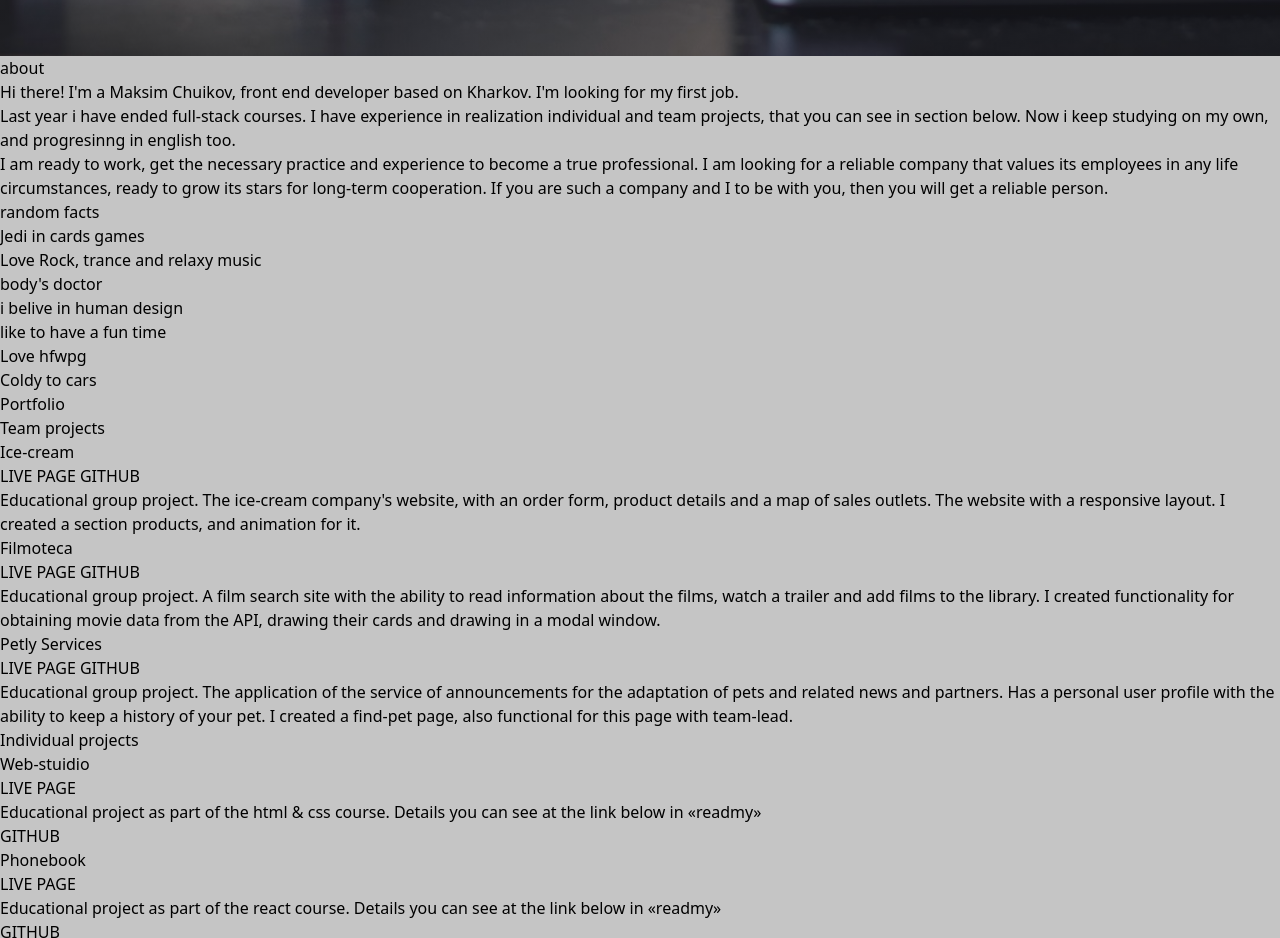
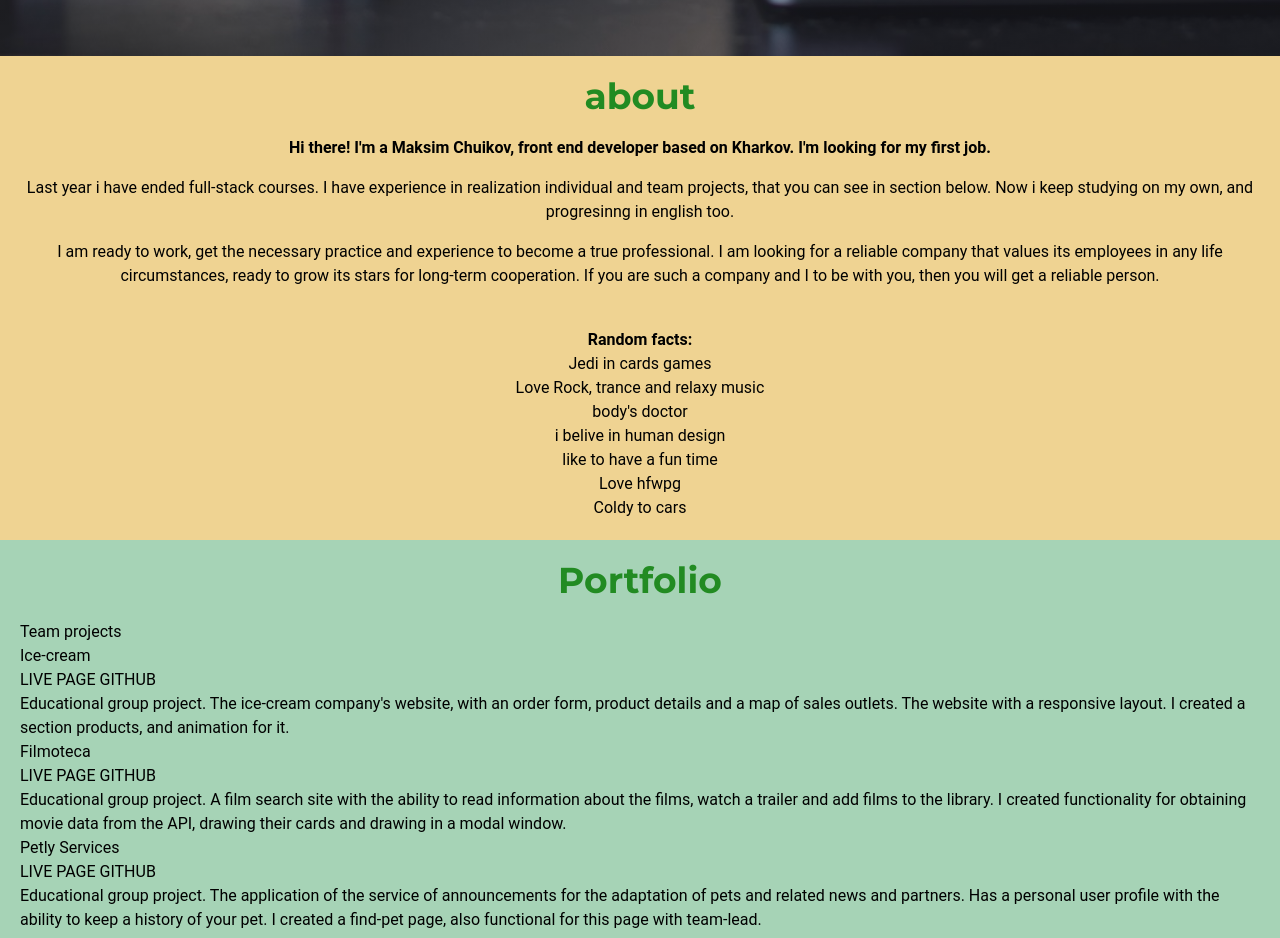
Before and after one commit to Maxximusan/portfolio-website, a website: page index.html in a window 1280 px wide. Shown: the part 840-1778 px from the top of the page. Drawn offline with Linux system fonts and the light colour scheme.

Commit message:
tailwind - продолжение +
- настройки в setting.json для игнора ошибок
- мои шрифты: по умолчанию и дополнительный

```diff
--- a/css/input.css
+++ b/css/input.css
@@ -1,3 +1,12 @@
+
 @tailwind base;
 @tailwind components;
 @tailwind utilities;
+
+@font-face {
+    font-family: 'Roboto';
+    /* font-style: normal;
+    font-weight: 400;
+    font-display: swap; */
+    src: url(/fonts/Roboto-Regular.ttf) format('ttf');
+  }
--- a/index.html
+++ b/index.html
@@ -34,19 +34,19 @@
 
         </section>
 
-        <section id="about">
-            <h2 > about </h2>
-            <div>
-            <h3> Hi there! I'm a Maksim Chuikov, front end developer based on Kharkov. I'm looking for my first job.</h3>
-           <p>
+        <section id="about" class="bg-bgrAbout py-5 px-5">
+            <h2 class="text-center text-4xl font-mons text-h2 mb-5 font-bold" > about </h2>
+            <div class="text-center mb-10">
+            <h3 class="mb-4 font-bold"> Hi there! I'm a Maksim Chuikov, front end developer based on Kharkov. I'm looking for my first job.</h3>
+           <p class="mb-4">
             Last year i have ended full-stack courses.
             I have experience in realization individual and team projects, that you can see in section below.
             Now i keep studying on my own, and progresinng in english too.
           </p>
-          <p> I am ready to work, get the necessary practice and experience to become a true professional. I am looking for a reliable company that values its employees in any life circumstances, ready to grow its stars for long-term cooperation. If you are such a company and I to be with you, then you will get a reliable person.</p>
+          <p class="mb-4"> I am ready to work, get the necessary practice and experience to become a true professional. I am looking for a reliable company that values its employees in any life circumstances, ready to grow its stars for long-term cooperation. If you are such a company and I to be with you, then you will get a reliable person.</p>
         </div>
-        <div>
-          <h3> random facts</h3>
+        <div class="text-center">
+          <h3 class="font-bold"> Random facts:</h3>
           <ul>
             <li><p> Jedi in cards games</p></li>
             <li><p> Love Rock, trance and relaxy music</p></li>
@@ -60,9 +60,9 @@
         </div>
         </section>
 
-        <section id="portfolio">
-            <h2> Portfolio </h2>
-            <div>
+        <section id="portfolio" class="bg-bgrPortfolio py-5 px-5">
+            <h2 class="text-center text-4xl font-mons text-h2 mb-5 font-bold"> Portfolio </h2>
+            <div class="mb-8">
                 <h3> Team projects</h3>
 
              <ul>
@@ -152,8 +152,8 @@
     </main>
 
 
-    <footer id="contacts">
-        <h2> My contacts</h2>
+    <footer id="contacts" class="bg-bgrContacts py-5 px-5">
+        <h2 class="text-center text-4xl font-mons text-h2 mb-5 font-bold"> My contacts</h2>
         <ul>
             <li>
                 <a href="https://t.me/maxximusan">
--- a/tailwind.config.js
+++ b/tailwind.config.js
@@ -2,6 +2,8 @@
 module.exports = {
   content: ["./index.html"],
   theme: {
+
+
     extend: {
       backgroundImage: {
         'hero-pattern': "linear-gradient(to right, rgba(47, 48, 58, 0.4), rgba(47, 48, 58, 0.4)),url('/images/1590125748_05-laptop-for-coding.jpg')",
@@ -13,6 +15,15 @@ module.exports = {
         border: '#f36421',
         bgrHead: '#87775bde',
         bgrBody: '#c5c5c5',
+        bgrAbout: '#ffd87fb8',
+        bgrPortfolio: '#a6d3b6',
+        bgrContacts: '#bdb76b99',
+        h2: '#228b22',
+      },
+
+      fontFamily: {
+        mons: ['Montserrat', 'monospace'],
+        sans: ['Roboto', 'sans-serif'],
       },
     },
   },
```
Also changed, not shown: css/style.css, fonts/Roboto-Regular.ttf (added).
